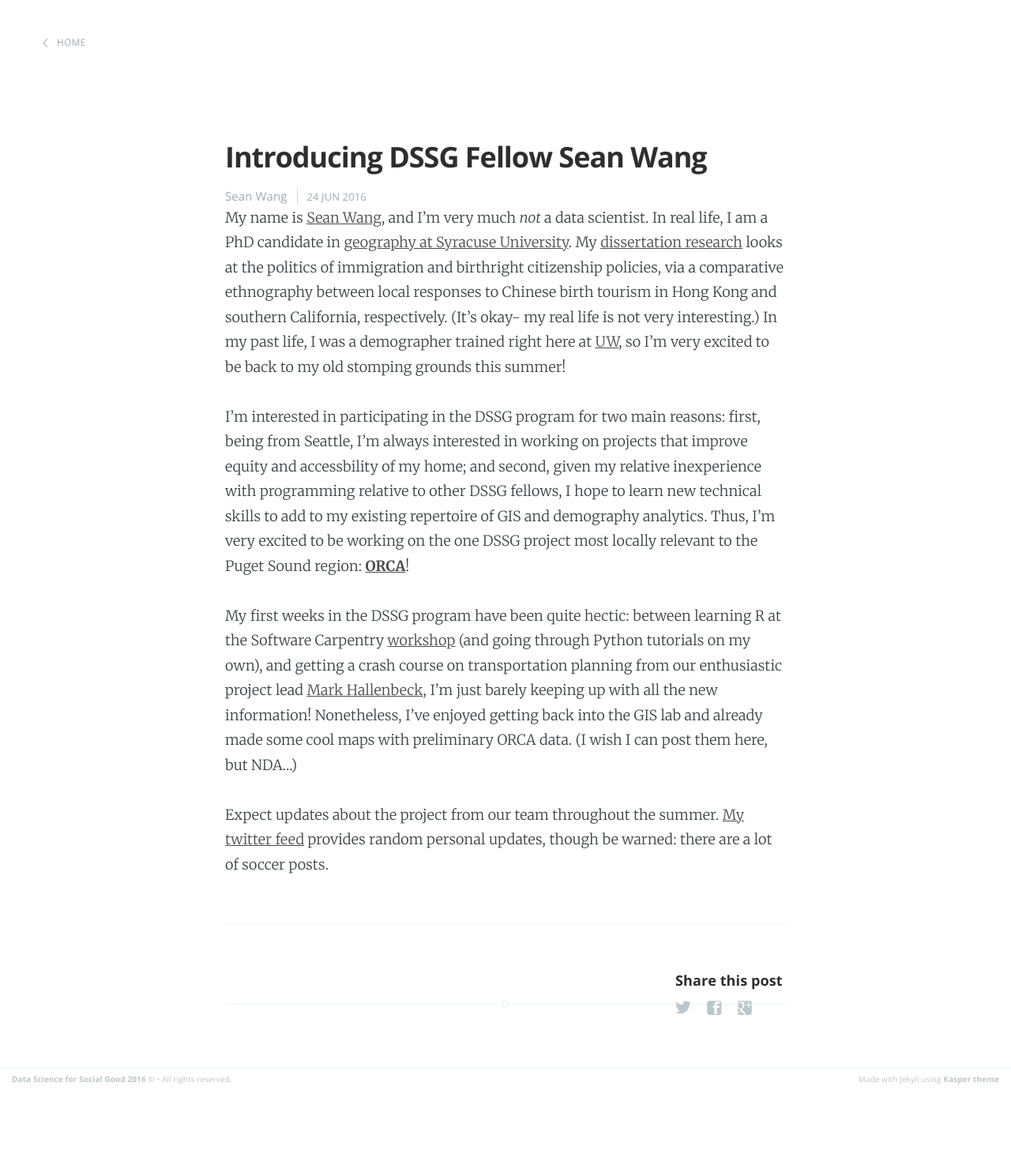
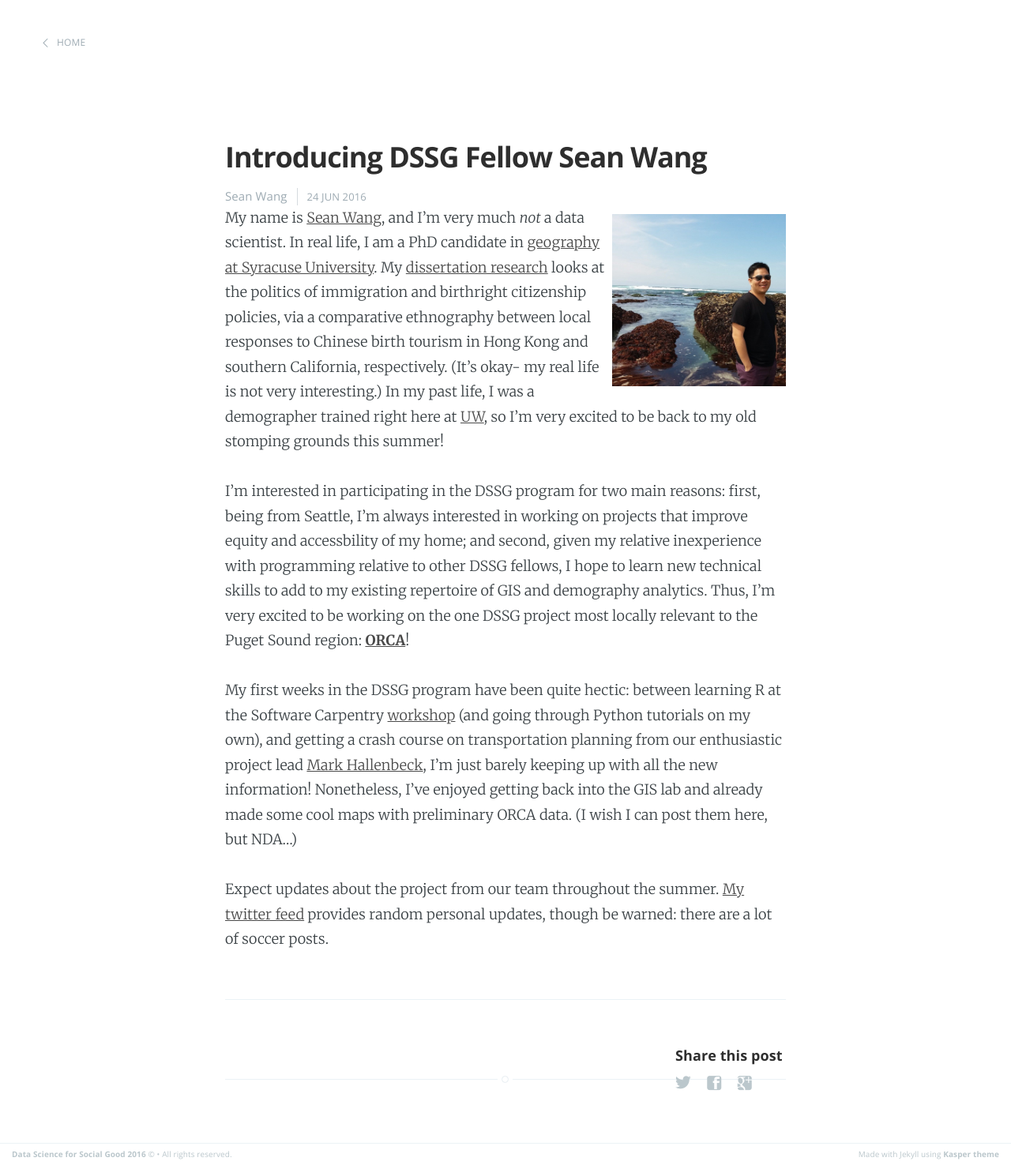
Before and after one commit to uwescience/DSSG2016, a Jekyll site: the page built from _posts/2016-06-24-sean-intro.md, in a window 1280 px wide. Shown: the whole page at 79% size. Built offline with Jekyll 4.4.1, drawn with Linux system fonts in a browser that asks for light colours; before the commit the page ends 1381 px from its top, so only the background shows below that.

Commit message:
Add Sean's photo

```diff
--- a/_posts/2016-06-24-sean-intro.md
+++ b/_posts/2016-06-24-sean-intro.md
@@ -5,7 +5,7 @@ date:   2016-06-24
 author: Sean Wang
 ---
 
-My name is [Sean Wang](https://syr.academia.edu/SeanWang), and I'm very much *not* a data scientist. In real life, I am a PhD candidate in [geography at Syracuse University](http://maxwell.syr.edu/geo/). My [dissertation research](http://scholar.syr.edu/scholars/2015-16/wang.html) looks at the politics of immigration and birthright citizenship policies, via a comparative ethnography between local responses to Chinese birth tourism in Hong Kong and southern California, respectively. (It's okay- my real life is not very interesting.) In my past life, I was a demographer trained right here at [UW](https://geography.washington.edu/), so I'm very excited to be back to my old stomping grounds this summer!
+![Sean Wang]({{site.url}}/assets/images/sean.jpg){:width="220px" align="right" style="PADDING-LEFT: 5px; PADDING-BOTTOM: 5px;"} My name is [Sean Wang](https://syr.academia.edu/SeanWang), and I'm very much *not* a data scientist. In real life, I am a PhD candidate in [geography at Syracuse University](http://maxwell.syr.edu/geo/). My [dissertation research](http://scholar.syr.edu/scholars/2015-16/wang.html) looks at the politics of immigration and birthright citizenship policies, via a comparative ethnography between local responses to Chinese birth tourism in Hong Kong and southern California, respectively. (It's okay- my real life is not very interesting.) In my past life, I was a demographer trained right here at [UW](https://geography.washington.edu/), so I'm very excited to be back to my old stomping grounds this summer!
 
 I'm interested in participating in the DSSG program for two main reasons: first, being from Seattle, I'm always interested in working on projects that improve equity and accessbility of my home; and second, given my relative inexperience with programming relative to other DSSG fellows, I hope to learn new technical skills to add to my existing repertoire of GIS and demography analytics. Thus, I'm very excited to be working on the one DSSG project most locally relevant to the Puget Sound region: [**ORCA**](http://escience.washington.edu/dssg/project-summaries-2016/)!
 
```
Also changed, not shown: assets/images/sean.jpg (added).
